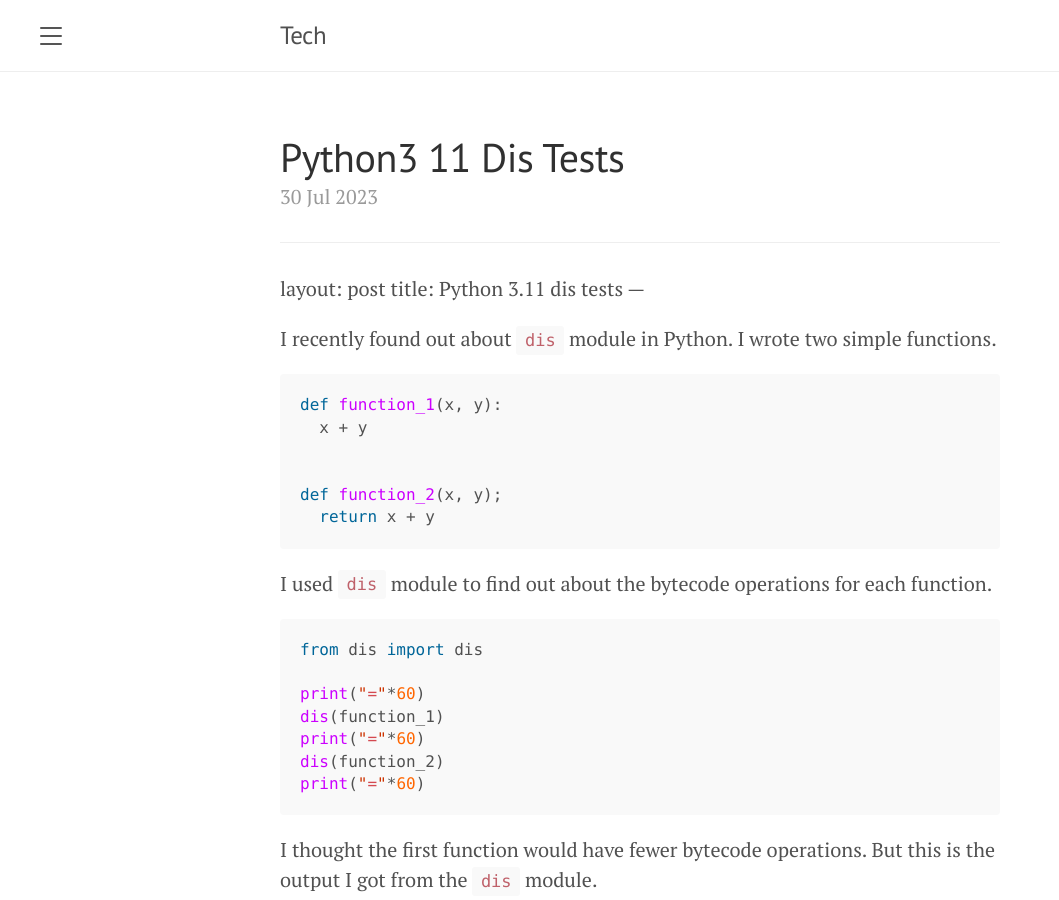
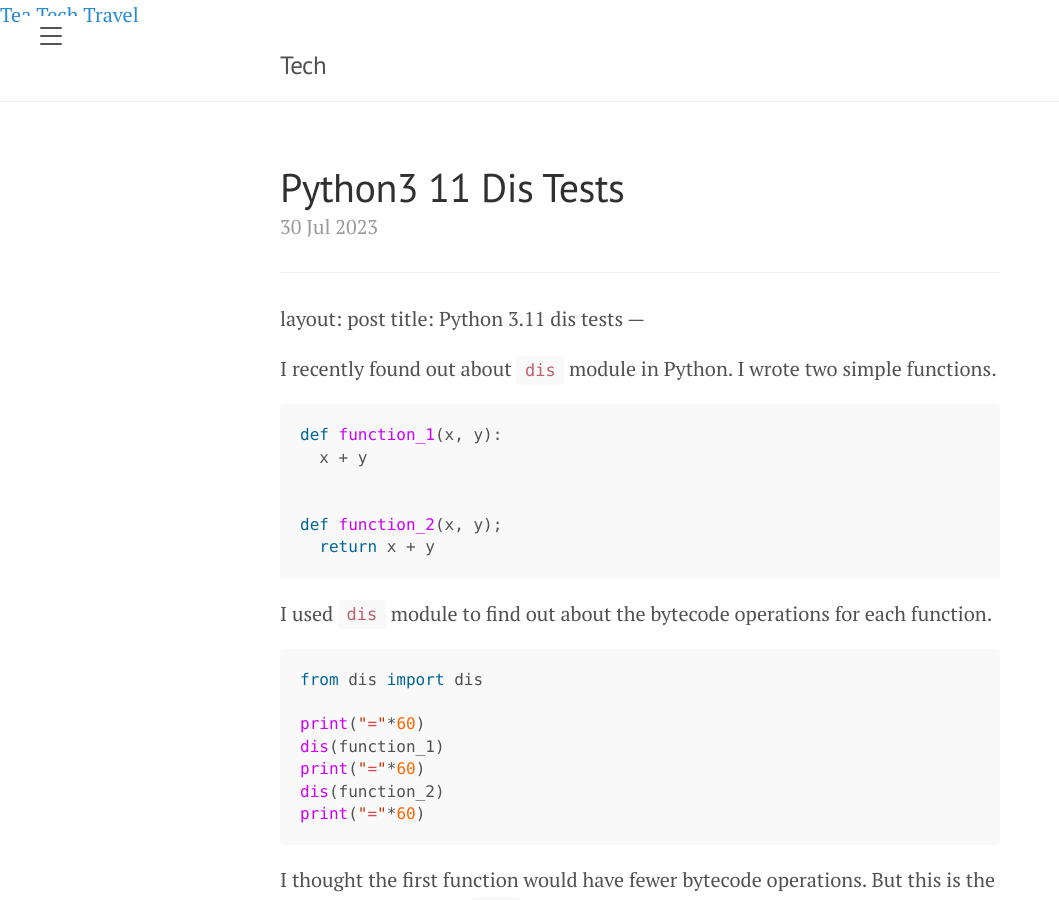
Before and after one commit to dedunu/tech, a Jekyll site: the page built from index.html, in a window 1280 px wide and 900 px high. Shown: the whole window, without its empty margins (0-1059 px from the left). Built offline with Jekyll 4.4.1, drawn with Linux system fonts in a browser that asks for light colours; the list of posts is cut into pages by our own code.

Commit message:
remove the side bar

```diff
--- a/_layouts/default.html
+++ b/_layouts/default.html
@@ -4,8 +4,11 @@
   {% include head.html %}
 
   <body>
-
-    {% include sidebar.html %}
+    <nav>
+      <a href="https://tea.dedunu.info" class="">Tea</a>
+      <a href="https://tech.dedunu.info" class=" active">Tech</a>
+      <a href="https://travel.dedunu.info" class="">Travel</a>
+    </nav>
 
     <!-- Wrap is the content to shift when toggling the sidebar. We wrap the
          content to avoid any CSS collisions with our real content. -->
```
